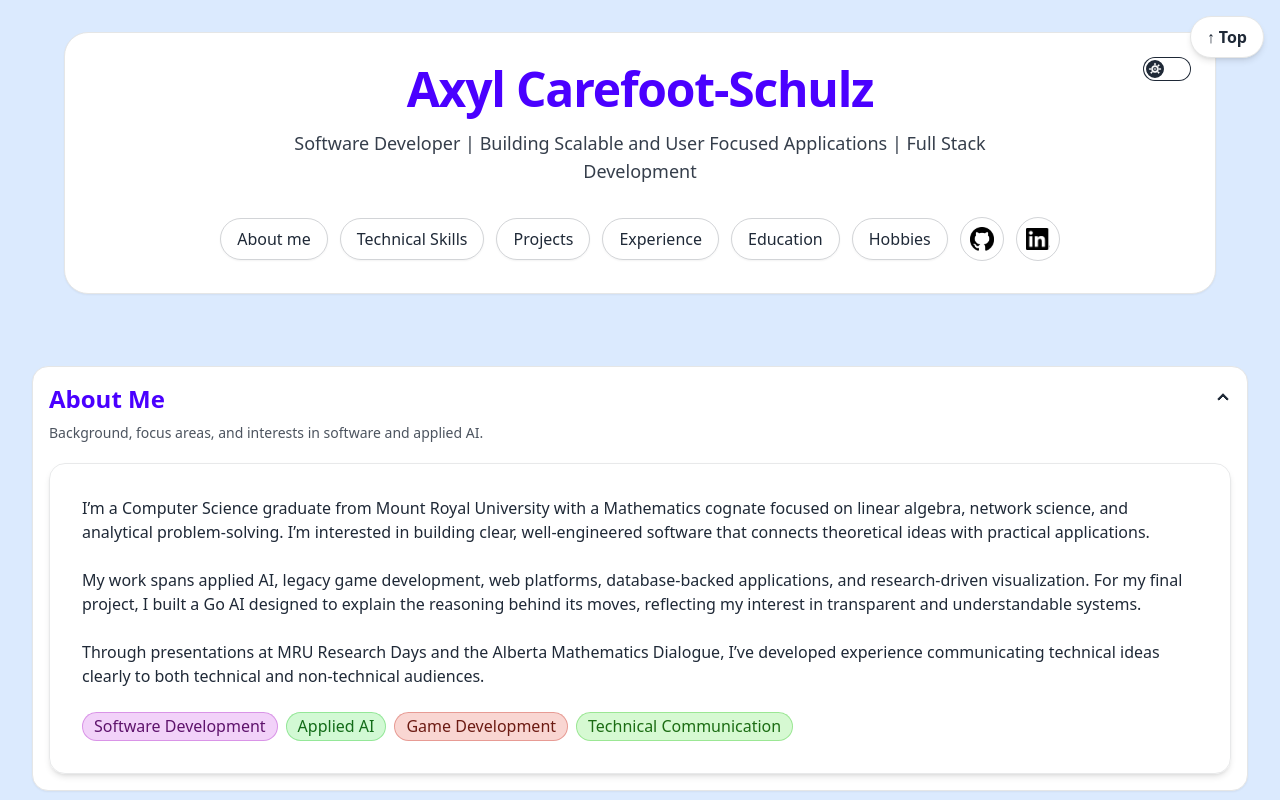
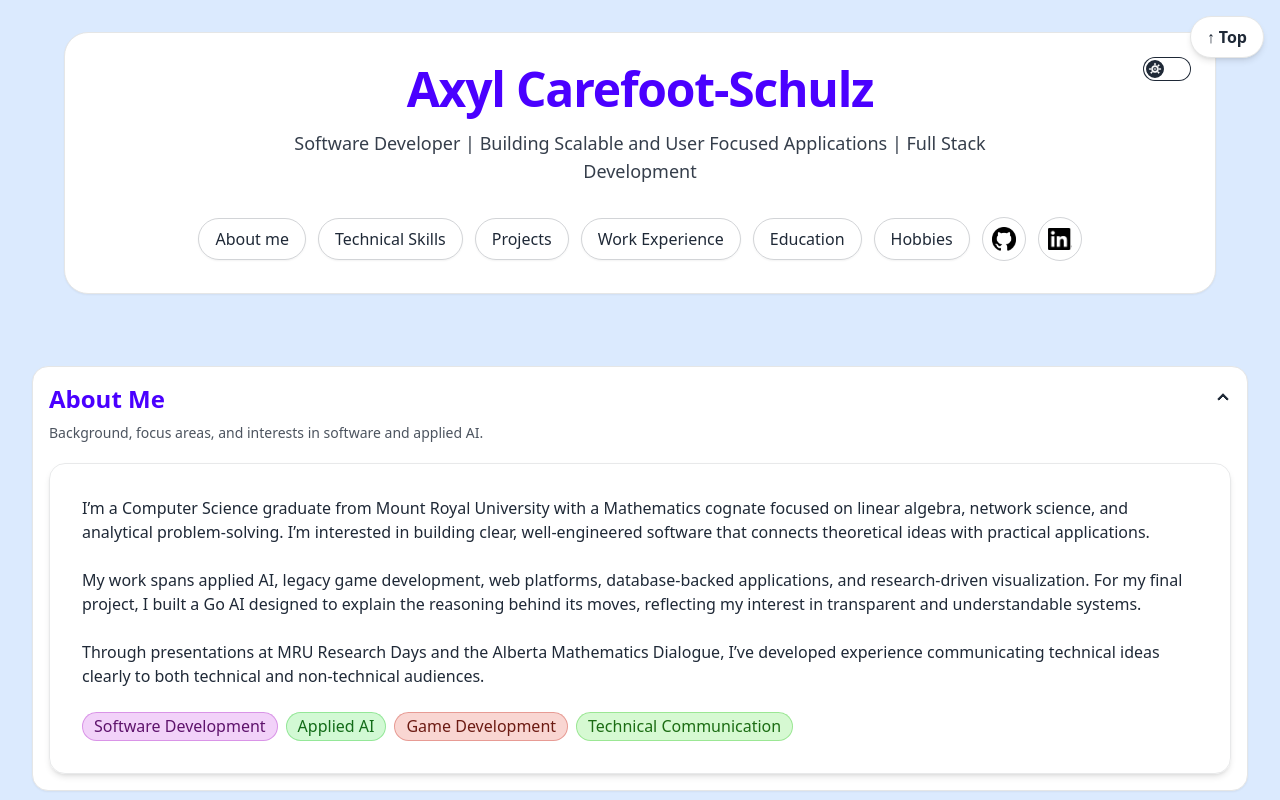
Before and after one commit to axyl-casc/axyl-casc.github.io, a React (Vite) app: page / in a window 1280 px wide. Shown: the top 800 px of the page. Built offline with nearby package versions, Linux system fonts and the light colour scheme.

Commit message:
Rename Experience section to Work Experience

```diff
--- a/src/layouts/Layout.tsx
+++ b/src/layouts/Layout.tsx
@@ -14,7 +14,7 @@ const homeLinks = [
   { label: 'About me', href: '#about-me' },
   { label: 'Technical Skills', href: '#technical-skills' },
   { label: 'Projects', href: '#projects' },
-  { label: 'Experience', href: '#experience' },
+  { label: 'Work Experience', href: '#experience' },
   { label: 'Education', href: '#education' },
   { label: 'Hobbies', href: '#hobbies' },
   { label: 'GitHub', href: 'https://github.com/axyl-casc' },
--- a/src/pages/HomePage.tsx
+++ b/src/pages/HomePage.tsx
@@ -261,7 +261,7 @@ export function HomePage() {
     </div>
   </div>
 </Section>
-<Section id="experience" title="Experience" description="Professional and teaching experience with a focus on communication and delivery.">
+<Section id="experience" title="Work Experience" description="Professional and teaching experience with a focus on communication and delivery.">
   <div className="card content-card">
     <div className="card-body space-y-6">
       <p>
```
